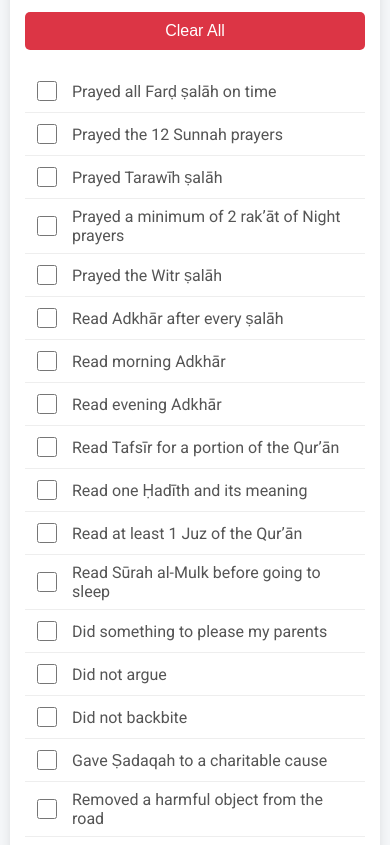
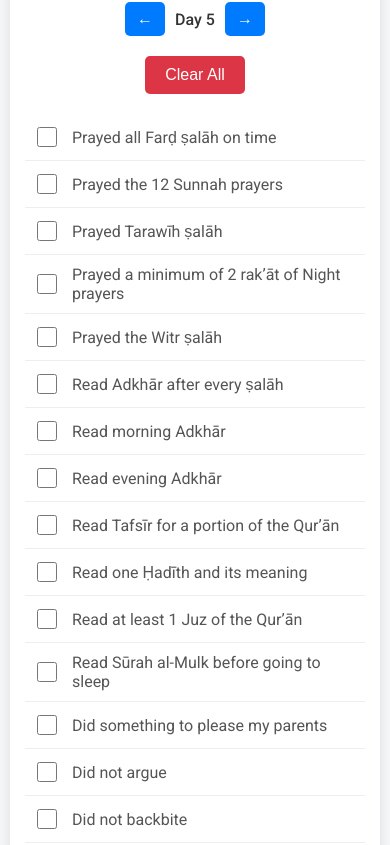
Before and after one commit to maqlooba/ramadan-daily, a plain HTML site: page index.html in a window 390 px wide. Shown: the part 120-965 px from the top of the page. Drawn offline with Linux system fonts and the light colour scheme.

Commit message:
know what a day is

```diff
--- a/index.html
+++ b/index.html
@@ -3,9 +3,10 @@
 <head>
   <meta charset="UTF-8">
   <meta name="viewport" content="width=device-width, initial-scale=1.0">
-  <title>Ramadan Daily Activities Checklist</title>
+  <title>Ramadan Activities Checklist</title>
   <link href="https://fonts.googleapis.com/css2?family=Roboto:wght@400;500&display=swap" rel="stylesheet">
   <style>
+    * { box-sizing: border-box; }
     body {
       font-family: 'Roboto', sans-serif;
       margin: 0;
@@ -18,16 +19,41 @@
     }
     .container {
       background: #fff;
-      border-radius: 8px;
-      box-shadow: 0 2px 10px rgba(0, 0, 0, 0.1);
+      border-radius: 10px;
+      box-shadow: 0 4px 12px rgba(0,0,0,0.1);
       padding: 20px;
+      width: 100%;
       max-width: 600px;
-      width: 100%;
     }
     h1 {
       text-align: center;
+      margin-bottom: 10px;
+      font-size: 1.8em;
+      color: #333;
+    }
+    .day-navigation {
+      display: flex;
+      justify-content: center;
+      align-items: center;
       margin-bottom: 20px;
-      font-size: 1.8em;
+    }
+    .nav-btn {
+      background: #007BFF;
+      color: #fff;
+      border: none;
+      padding: 10px 16px;
+      border-radius: 5px;
+      cursor: pointer;
+      font-size: 1.2em;
+      margin: 0 15px;
+      transition: background 0.3s ease;
+    }
+    .nav-btn:hover {
+      background: #0056b3;
+    }
+    #currentDayDisplay {
+      font-size: 1.2em;
+      font-weight: 500;
       color: #333;
     }
     .clear-btn {
@@ -40,7 +66,7 @@
       color: #fff;
       border-radius: 5px;
       cursor: pointer;
-      transition: background-color 0.3s;
+      transition: background-color 0.3s ease;
     }
     .clear-btn:hover {
       background-color: #c82333;
@@ -53,7 +79,7 @@
     li {
       display: flex;
       align-items: center;
-      padding: 10px;
+      padding: 12px 10px;
       border-bottom: 1px solid #eee;
     }
     li:last-child {
@@ -62,8 +88,8 @@
     input[type="checkbox"] {
       width: 20px;
       height: 20px;
+      margin-right: 15px;
       accent-color: #007BFF;
-      margin-right: 15px;
     }
     label {
       flex: 1;
@@ -71,24 +97,22 @@
       color: #555;
     }
     @media (max-width: 600px) {
-      body {
-        padding: 10px;
-      }
-      .container {
-        padding: 15px;
-      }
-      li {
-        padding: 8px;
-      }
-      .clear-btn {
-        width: 100%;
-      }
+      body { padding: 10px; }
+      .container { padding: 15px; }
+      li { padding: 10px 8px; }
+      .nav-btn { padding: 8px 12px; font-size: 1em; margin: 0 10px; }
+      #currentDayDisplay { font-size: 1em; }
     }
   </style>
 </head>
 <body>
   <div class="container">
-    <h1>Ramadan Daily Activities Checklist</h1>
+    <h1>Ramadan Activities Checklist</h1>
+    <div class="day-navigation">
+      <button id="prevDay" class="nav-btn">&larr;</button>
+      <span id="currentDayDisplay">Day 1</span>
+      <button id="nextDay" class="nav-btn">&rarr;</button>
+    </div>
     <button class="clear-btn" id="clearButton">Clear All</button>
     <ul id="checklist">
       <li>
@@ -204,36 +228,80 @@
       'task18','task19','task20','task21','task22','task23','task24','task25','task26'
     ];
 
-    // Load saved state from localStorage for each task
-    function loadState() {
+    let currentDay = 1;
+    const ramadanStart = new Date("2025-03-01");
+    const today = new Date();
+    const diffDays = Math.floor((today - ramadanStart) / (1000 * 60 * 60 * 24)) + 1;
+    if(diffDays >= 1 && diffDays <= 30) {
+      currentDay = diffDays;
+    }
+
+    function updateDayDisplay() {
+      document.getElementById("currentDayDisplay").textContent = "Day " + currentDay;
+    }
+
+    function loadStateForDay(day) {
+      const saved = localStorage.getItem("day_" + day);
+      let state = {};
+      if (saved) {
+        try {
+          state = JSON.parse(saved);
+        } catch(e) {
+          state = {};
+        }
+      }
       tasks.forEach(taskId => {
         const checkbox = document.getElementById(taskId);
-        if (localStorage.getItem(taskId) === 'true') {
-          checkbox.checked = true;
-        }
+        checkbox.checked = state[taskId] || false;
       });
     }
 
-    // Save state when a checkbox changes
+    function saveStateForDay(day) {
+      let state = {};
+      tasks.forEach(taskId => {
+        const checkbox = document.getElementById(taskId);
+        state[taskId] = checkbox.checked;
+      });
+      localStorage.setItem("day_" + day, JSON.stringify(state));
+    }
+
+    function clearAll() {
+      tasks.forEach(taskId => {
+        document.getElementById(taskId).checked = false;
+      });
+      localStorage.removeItem("day_" + currentDay);
+    }
+
+    function goToDay(newDay) {
+      saveStateForDay(currentDay);
+      currentDay = newDay;
+      updateDayDisplay();
+      loadStateForDay(currentDay);
+    }
+
+    document.getElementById("prevDay").addEventListener('click', function() {
+      if (currentDay > 1) {
+        goToDay(currentDay - 1);
+      }
+    });
+    document.getElementById("nextDay").addEventListener('click', function() {
+      if (currentDay < 30) {
+        goToDay(currentDay + 1);
+      }
+    });
+
     tasks.forEach(taskId => {
-      const checkbox = document.getElementById(taskId);
-      checkbox.addEventListener('change', function() {
-        localStorage.setItem(taskId, this.checked);
+      document.getElementById(taskId).addEventListener('change', function() {
+        saveStateForDay(currentDay);
       });
     });
 
-    // Clear all checkboxes and remove their saved state
-    function clearAll() {
-      tasks.forEach(taskId => {
-        document.getElementById(taskId).checked = false;
-        localStorage.removeItem(taskId);
-      });
-    }
+    document.getElementById("clearButton").addEventListener('click', clearAll);
 
-    // Set up the clear all button event listener
-    document.getElementById('clearButton').addEventListener('click', clearAll);
-
-    window.addEventListener('load', loadState);
+    window.addEventListener('load', function() {
+      updateDayDisplay();
+      loadStateForDay(currentDay);
+    });
   </script>
 </body>
 </html>
```
